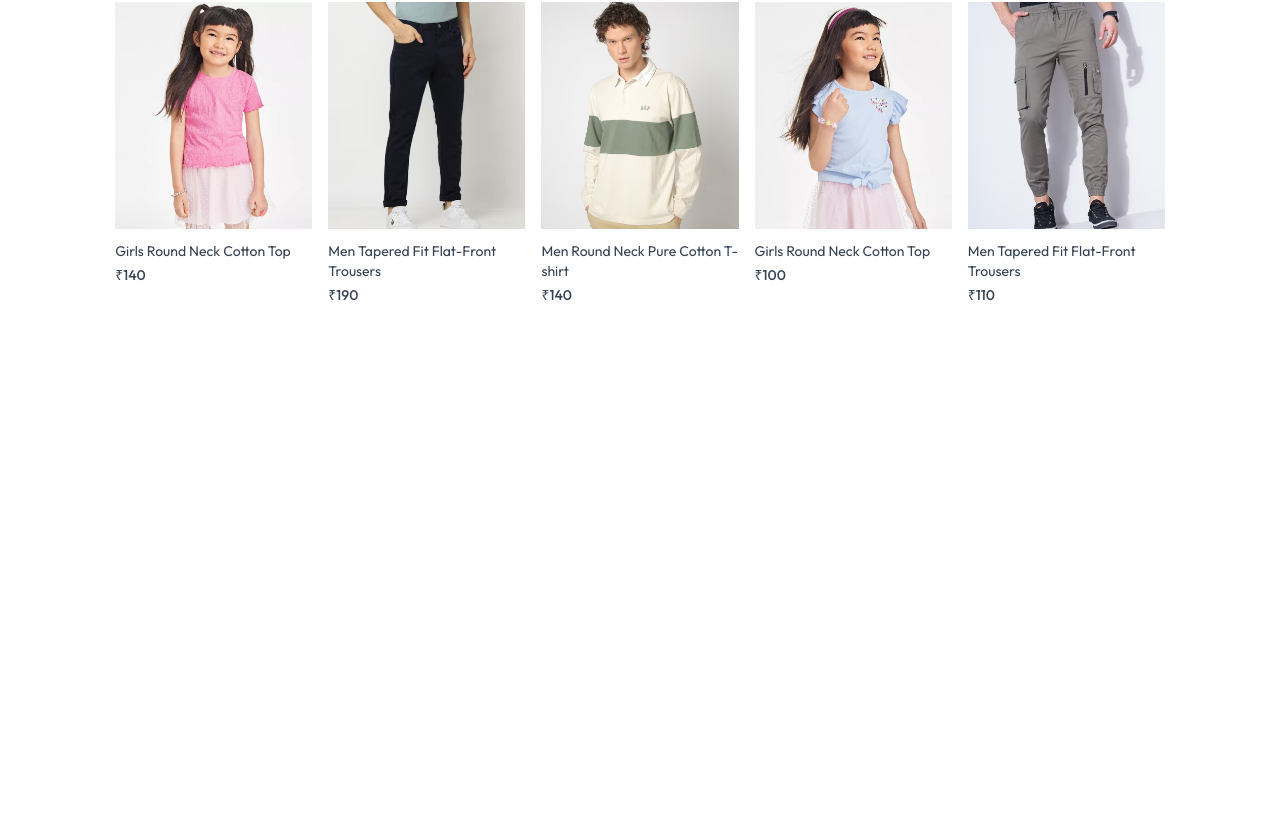
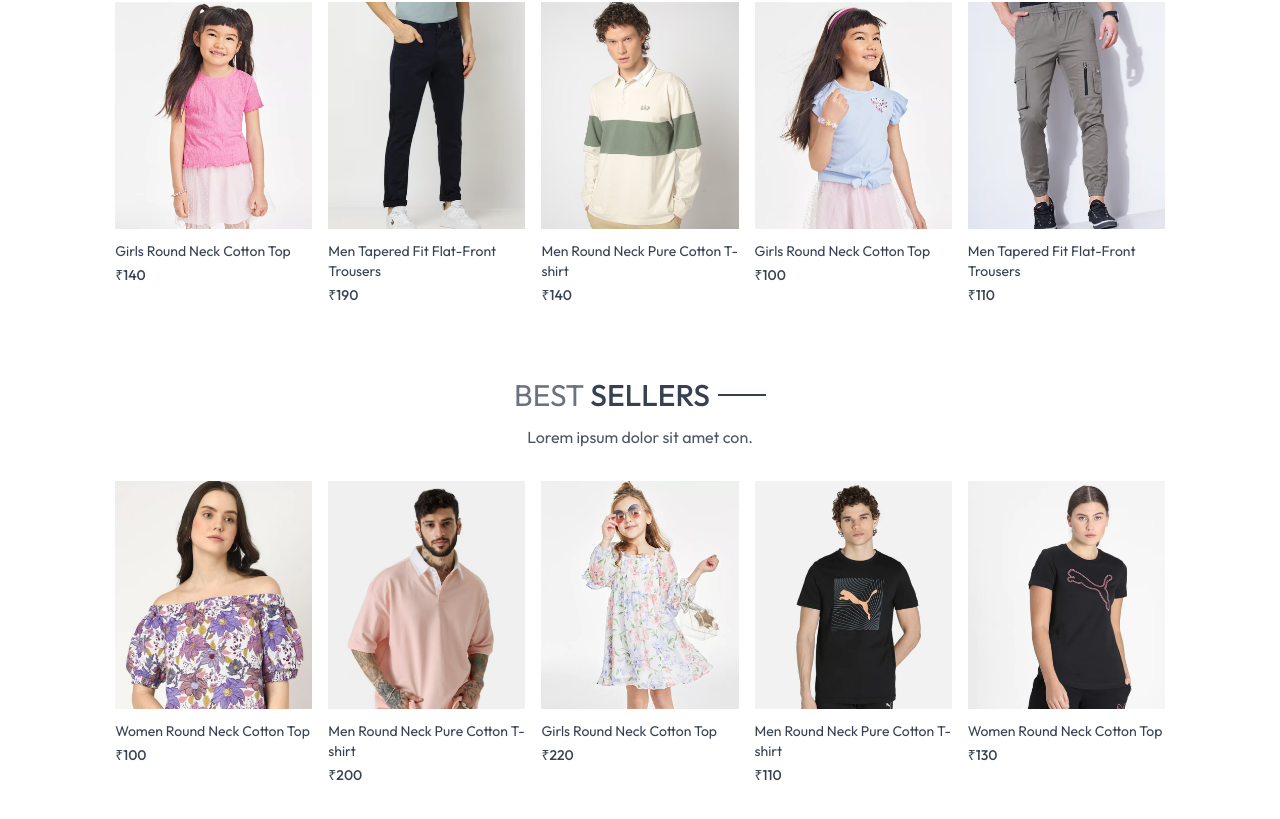
Before and after one commit to navneetturka/NexCart-eCommerce, a React (Vite) app: page / in a window 1280 px wide. Shown: the part 985-1804 px from the top of the page. Before the commit the page ends 1330 px from the top, so only its background shows below. Built offline with nearby package versions, Linux system fonts and the light colour scheme.

Commit message:
BestSeller products section added

```diff
--- /dev/null
+++ b/src/components/BestSeller.jsx
@@ -0,0 +1,34 @@
+import React, {useContext, useEffect, useState} from 'react'
+import { ShopContext } from '../context/ShopContext'
+import Title from './Title'
+import ProductItem from './ProductItem';
+
+const BestSeller = () => {
+
+    const{products}=useContext(ShopContext);//context api used to get products data
+    const [bestSeller,setBestSeller]=useState([]);//where bestseller property is true
+
+    useEffect(()=>{
+        const bestProduct=products.filter((item)=>(item.bestseller));//filter method storing bestseller product in bestProduct
+        setBestSeller(bestProduct.slice(0,5))//setter func, slice method to displayupto 5 bestsellers
+    },[])
+  return (
+    <div className='my-10'>
+        <div className='text-center text-3xl py-8'>
+            <Title text1={'BEST'} text2={'SELLERS'}/>
+            <p className='w-3/4 m-auto text-xs sm:text-sm md:text-base text-gray-600'>
+                Lorem ipsum dolor sit amet con.</p>
+
+        </div>
+        <div className='grid grid-cols-2 sm:grid-cols-3 md:grid-cols-4 lg:grid-cols-5 gap-4 gap-y-6'>
+            {
+                bestSeller.map((item,index)=>(
+                    <ProductItem key={index} id={item._id} name={item.name} image={item.image} price={item.price}/>
+                ))
+            }
+        </div>
+    </div>
+  )
+}
+
+export default BestSeller
--- a/src/components/Navbar.jsx
+++ b/src/components/Navbar.jsx
@@ -9,7 +9,7 @@
     return (
         <div className='flex items-center justify-between py-5 font-medium'>
 
-            <img src={assets.logo} className='w-36' alt="" />
+            <Link to='/'><img src={assets.logo} className='w-36' alt="" /></Link>
 
             <ul className='hidden sm:flex gap-5 text-sm text-gray-700'>
 
--- a/src/index.css
+++ b/src/index.css
@@ -13,3 +13,10 @@
   font-weight: 400;
   font-style: normal;
 }
+/*That page gets highlighted in menu on which we are right now*/
+@media(max-width:640px){
+    a.active{
+        background-color: black;
+        color:white
+    }
+}
--- a/src/pages/Home.jsx
+++ b/src/pages/Home.jsx
@@ -1,11 +1,13 @@
 import React from 'react'
 import Hero from '../components/Hero'
 import LatestCollection from '../components/LatestCollection'
+import BestSeller from '../components/BestSeller'
 const Home = () => {
   return (
     <div>
       <Hero />
       <LatestCollection/>
+      <BestSeller/>
     </div>
   )
 }
```
